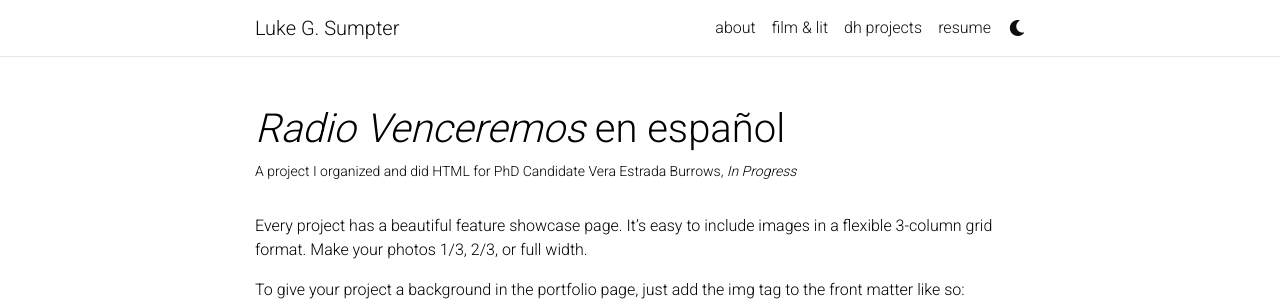
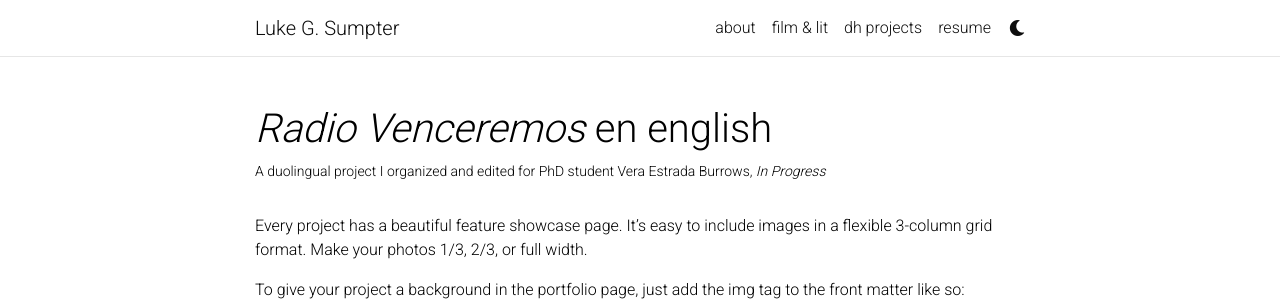
Before and after one commit to lgsump/lgsump.github.io, a Jekyll site: the page built from _projects/5_project.md, in a window 1280 px wide and 900 px high. Shown: the top 302 px of the window. Built offline with Jekyll 4.4.1, drawn with Linux system fonts in a browser that asks for light colours; full-size pictures stand in for the smaller copies a plugin makes; comment, search, counter and statistics services are not loaded; a style sheet for code colours, icons or effects is not loaded.

Commit message:
Update 5_project.md

```diff
--- a/_projects/5_project.md
+++ b/_projects/5_project.md
@@ -1,9 +1,9 @@
 ---
 layout: page
-title: <i>Radio Venceremos</i> en español
-description: A project I organized and did HTML for PhD Candidate Vera Estrada Burrows, <i>In Progress</i>
+title: <i>Radio Venceremos</i> en english
+description: A duolingual project I organized and edited for PhD student Vera Estrada Burrows, <i>In Progress</i>
 img: assets/img/Screen Shot 2023-04-05 at 1.25.00 PM.png
-redirect: https://lgsump.github.io/radio-venceremos-espanol
+redirect: https://radiovenceremos.github.io/radio-venceremos-english-1/
 importance: 3
 category: dh
 ---
```
